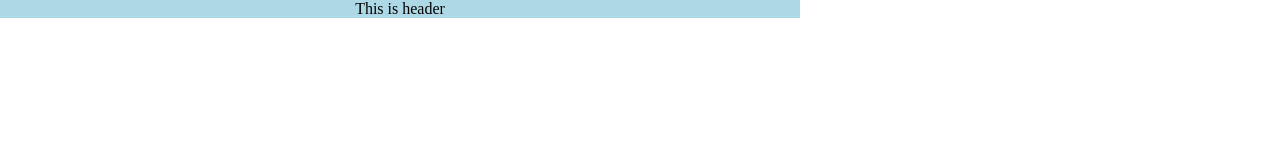
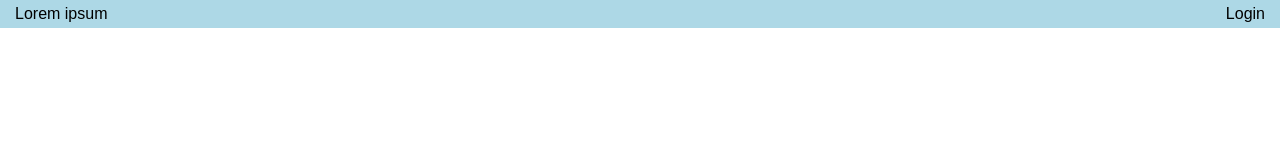
Before and after one commit to SwitchTia/htmlcss-struttura-discord, a plain HTML site: page index.html in a window 1280 px wide. Drawn offline with Linux system fonts and the light colour scheme.

Commit message:
Fix:Del: Header, Add: Navigation Bar

```diff
--- a/css/style.css
+++ b/css/style.css
@@ -1,5 +1,5 @@
 /* ****************************************
-*CONTROL
+CONTROL
 ****************************************
 */
 
@@ -10,7 +10,7 @@
 
 
 ****************************************
-*RESET
+RESET
 ****************************************
 */
 *{
@@ -21,17 +21,35 @@
 
 /*
 ****************************************
-*UTILITIES
+COMMON
 ****************************************
 */
 
-.flex{
+body{
+    font-family: Arial, Helvetica, sans-serif;
+}
+
+/*
+****************************************
+TOP NAVIGATION BAR
+****************************************
+*/
+
+.nav-bar{
     display: flex;
-    justify-content: center;
-    flex-direction: column;
+    justify-content: space-between;
     align-items: center;
+    padding: 5px 15px;
 }
-.bg-header{
+
+
+/*
+****************************************
+UTILITIES
+****************************************
+*/
+
+.bg-nav-bar{
     background-color: lightblue;
 }
 .bg-purple{
@@ -70,20 +88,11 @@
 *Layout
 ****************************************
 */
-.container {
+/* .container {
   width: 100%;
   max-width: 800px;
 
-}
-/*
-****************************************
-*HEADER
-****************************************
-*/
-.header {
-    height: 100px;
-
-}
+} */
 /*
 ****************************************
 *SECTION 1
--- a/index.html
+++ b/index.html
@@ -7,15 +7,17 @@
     <link rel="stylesheet" href="css/style.css">
 </head>
 <body>
-    <header class="container flex bg-header">
-        <span class="bg-yellow">This is header </span>
-    </header>
+    <!-- NAVIGATION BAR -->
+    <div class="nav-bar bg-nav-bar">
+        <div class="menu">Lorem ipsum</div>
+        <div class="login">Login</div>
+    </div>
+
     <!-- MAIN section -->
-     <main>
-        <div>
+     <main class="main bg-blue">
+        <div class="main-container bg-pink"></div>
+     </main>
 
-        </div>
-     </main>
     <!-- SECTION 1 -->
     <section>
         <div class=""></div>
```
